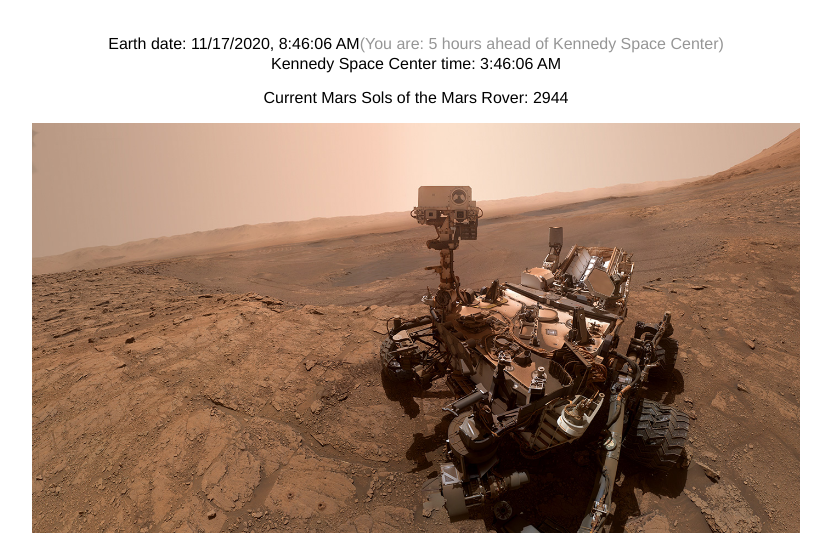
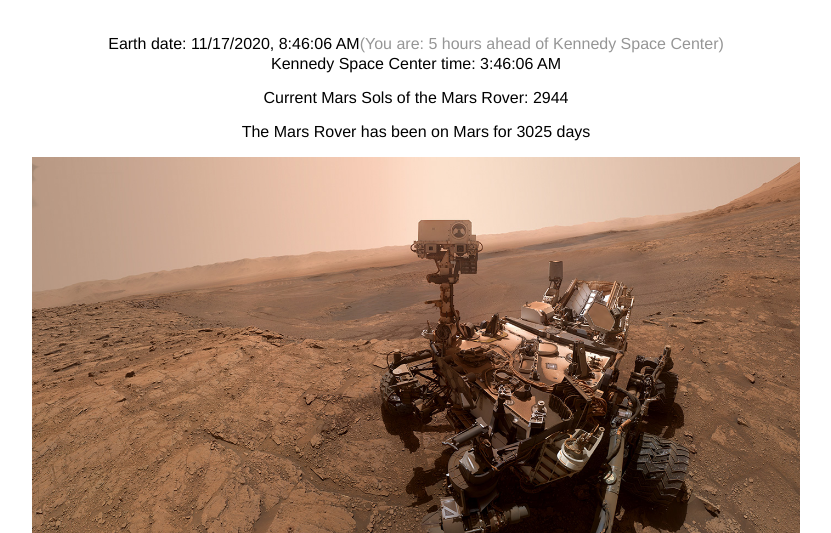
Before and after one commit to leedoughty/mars-rover, a website: page public/index.html in a window 1280 px wide. Shown: the part 61-594 px from the top of the page, without its empty margins (224-1055 px from the left). Drawn offline with Linux system fonts and the light colour scheme.

Commit message:
MARS-15: Display the number of Earth days since the Mars Rover arrived on Mars

```diff
--- a/public/calculateSol.js
+++ b/public/calculateSol.js
@@ -16,3 +16,19 @@ function calculateSol() {
 }
 
 calculateSol();
+
+function displayEarthDaysSinceMarsRoverLanded() {
+  const millisecondsSinceMarsRoverLanded =
+    Date.now() - new Date(2012, 7, 6, 5, 17, 57).getTime();
+  const roundedEarthDaysSinceMarsRoverLanded = Math.round(
+    millisecondsSinceMarsRoverLanded / earthDayInMilliseconds
+  );
+
+  document
+    .querySelector("#mars-rover-landing-date")
+    .append(
+      `The Mars Rover has been on Mars for ${roundedEarthDaysSinceMarsRoverLanded} days`
+    );
+}
+
+displayEarthDaysSinceMarsRoverLanded();
--- a/public/index.html
+++ b/public/index.html
@@ -14,6 +14,7 @@
     </div>
     <p id="kennedy-time">Kennedy Space Center time: </p>
     <p id="mars-sol"></p>
+    <p id="mars-rover-landing-date"></p>
     <div class="image-container">
         <img id="intro-image" src="mars-rover.jpg" alt="Mars Rover"></img>
     </div>
--- a/public/style.css
+++ b/public/style.css
@@ -48,3 +48,7 @@ body {
 #mars-sol {
   text-align: center;
 }
+
+#mars-rover-landing-date {
+  text-align: center;
+}
```
